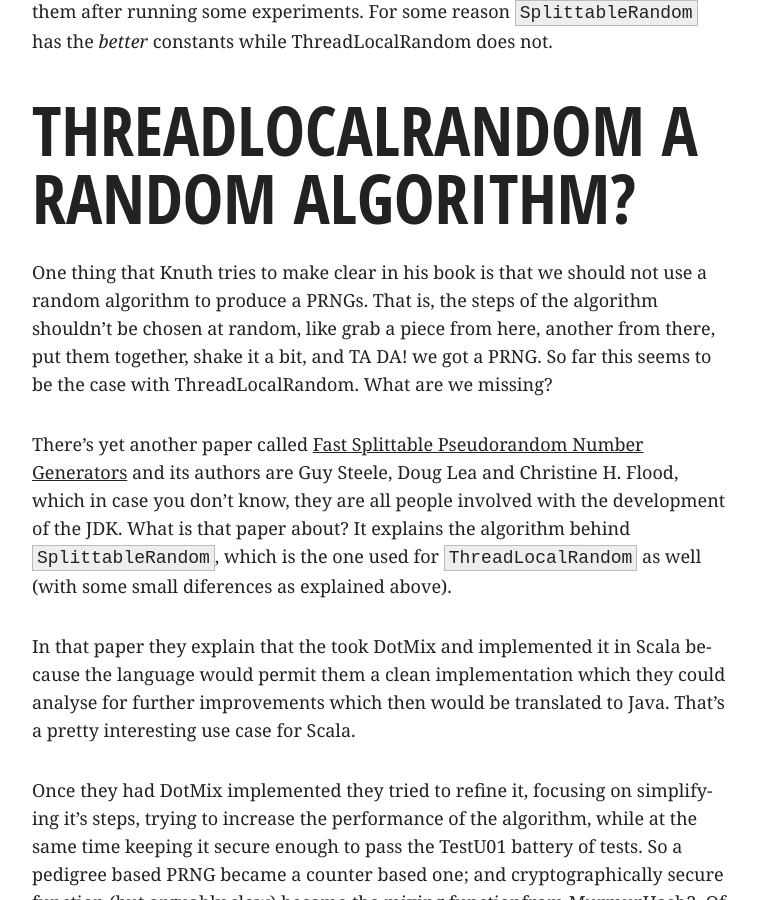
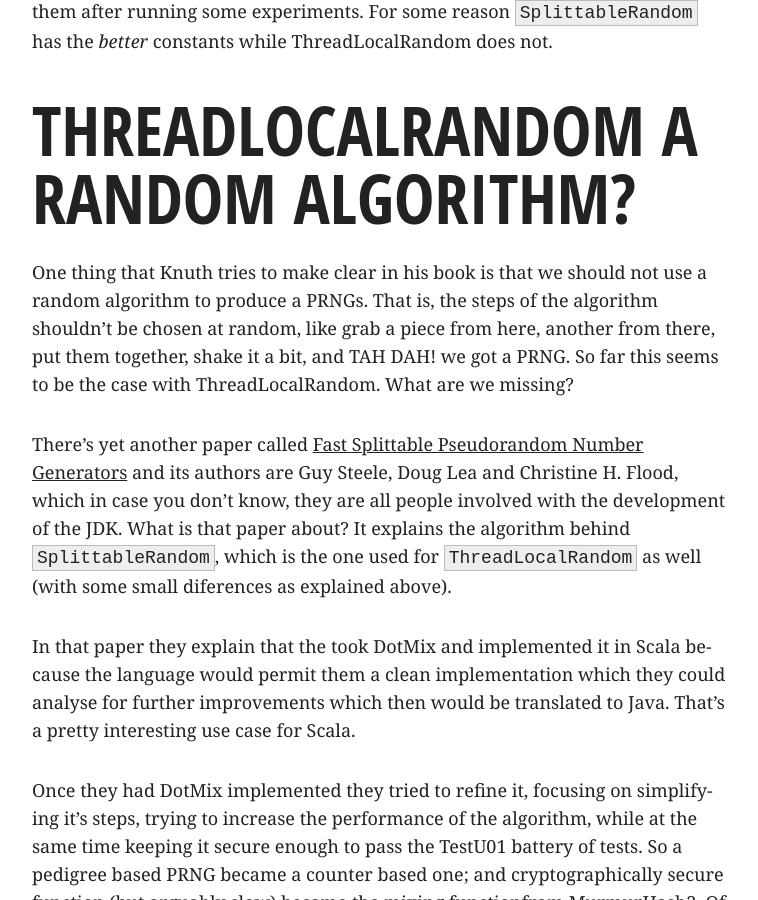
Before and after one commit to videlalvaro/videlalvaro.github.io, a Jekyll site: the page built from _posts/2016-10-29-inside-java-s-threadlocalrandom.md, in a window 1280 px wide and 900 px high, scrolled down 10648 px. Shown: the whole window, without its empty margins (260-1018 px from the left). Built offline with Jekyll 4.4.1, drawn with Linux system fonts in a browser that asks for light colours; comment, search, counter and statistics services are not loaded.

Commit message:
cosmetics

```diff
--- a/_posts/2016-10-29-inside-java-s-threadlocalrandom.md
+++ b/_posts/2016-10-29-inside-java-s-threadlocalrandom.md
@@ -387,8 +387,8 @@ does not.
 One thing that Knuth tries to make clear in his book is that we should
 not use a random algorithm to produce a PRNGs. That is, the steps of
 the algorithm shouldn't be chosen at random, like grab a piece from
-here, another from there, put them together, shake it a bit, and TA
-DA! we got a PRNG. So far this seems to be the case with
+here, another from there, put them together, shake it a bit, and TAH
+DAH! we got a PRNG. So far this seems to be the case with
 ThreadLocalRandom. What are we missing?
 
 There's yet another paper
```
